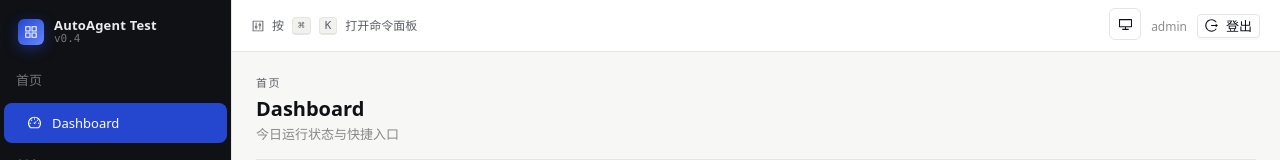
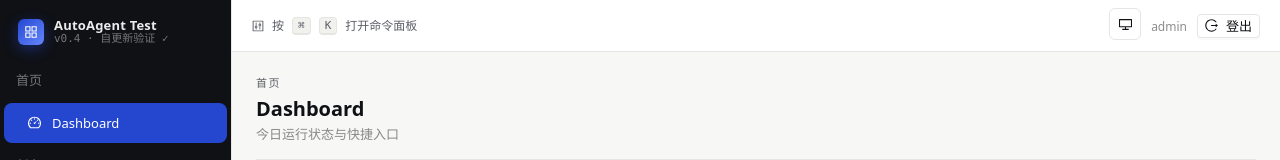
Before and after one commit to B1ankJ/autoagent-test, a React (Vite) app in the folder web/: page / in a window 1280 px wide. Shown: the top 160 px of the page. Built offline with nearby package versions, Linux system fonts and the light colour scheme; no server answers; sample sign-in values are in the browser's storage.

Commit message:
test: sidebar self-update verification marker
Temporary visible marker (sidebar shows 'v0.4 · 自更新验证 ✓') so a
self-update run can be confirmed end-to-end: pull → pnpm build → restart →
new SPA served. Revert after verifying.

```diff
--- a/web/src/components/AppLayout.tsx
+++ b/web/src/components/AppLayout.tsx
@@ -206,7 +206,7 @@ export function AppLayout() {
                 fontFamily: 'var(--aa-mono)',
               }}
             >
-              v0.4
+              v0.4 · 自更新验证 ✓
             </span>
           </div>
         </div>
```
